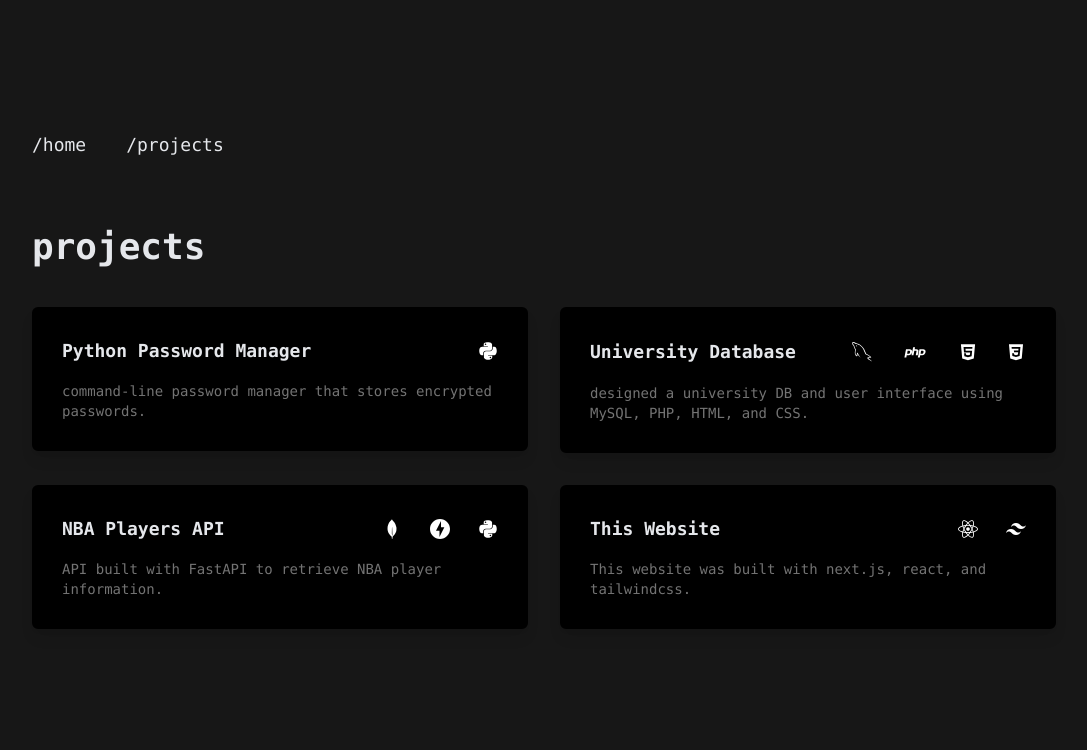
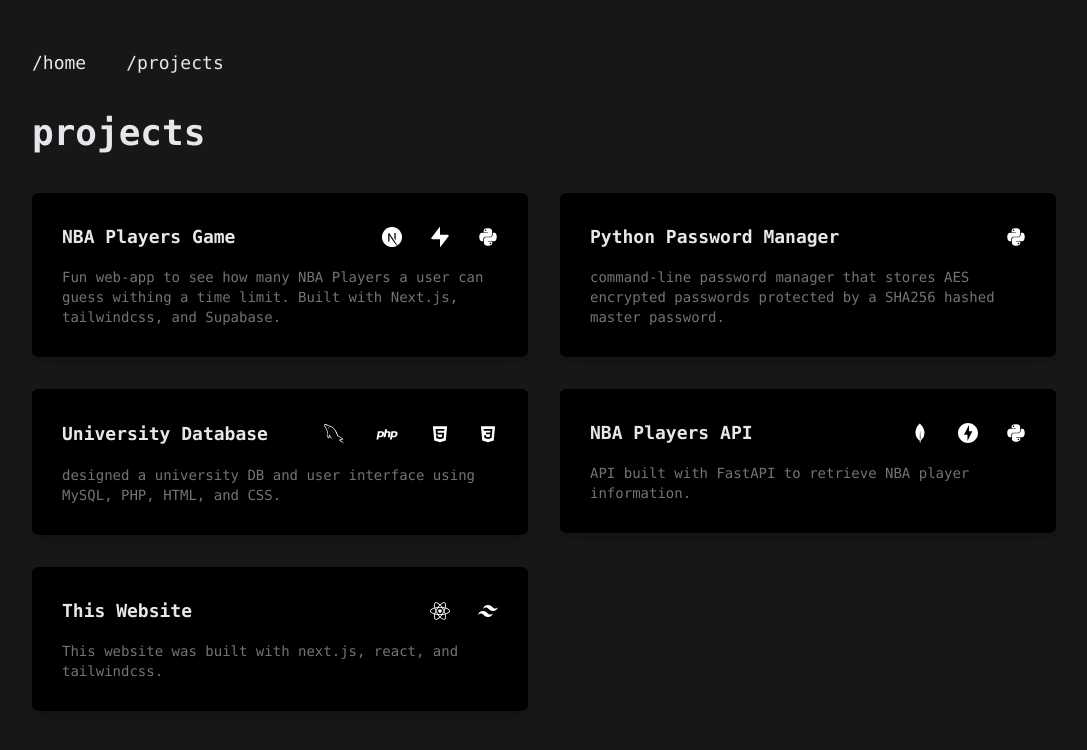
Before and after one commit to clxmente/OLD-solorio.dev, a Next.js app: page /projects in a window 1280 px wide. Shown: the top 750 px of the page, without its empty margins (96-1183 px from the left). Built offline with nearby package versions, Linux system fonts and the light colour scheme.

Commit message:
new proj

```diff
--- a/components/Navbar.jsx
+++ b/components/Navbar.jsx
@@ -2,7 +2,7 @@
 
 export function Navbar() {
     return (
-        <div className="h-24 flex justify-start">
+        <div className="h-12 sm:h-16 flex justify-start">
         <nav className="font-mono text-lg text-gray-200 no-underline">
           <div className="flex">
             <div className="pr-10"><Link href={"/"}><a className="hover:text-mygreen-500">/home</a></Link></div>
--- a/pages/index.js
+++ b/pages/index.js
@@ -1,7 +1,7 @@
 import Head from 'next/head';
 import { Social } from "../components/Social";
 import { Navbar } from "../components/Navbar";
-import { AiOutlineGithub, AiOutlineTwitter, AiFillLinkedin, AiFillMail } from 'react-icons/ai';
+import { AiOutlineGithub, AiOutlineTwitter, AiOutlineLinkedin, AiOutlineMail } from 'react-icons/ai';
 
 export default function Home() {
   return (
@@ -9,19 +9,20 @@
       <Head>
         <title>Clemente Solorio</title>
         <meta name="description" content="20 year old student studying Computer Science at CSUF." />
+        <meta name="og:image" content="https://github.com/clxmente.png" />
         <link rel="icon" href="https://github.com/clxmente.png"/>
       </Head>
 
-      <main>
+      <main className="px-10">
         <div className="flex justify-center items-center h-screen">
           <div className="inline-block justify-center">
             {/* Nav Bar Code */}
             <Navbar />
             {/* END Nav Bar */}
-            <h1 className="font-mono text-gray-200 font-bold text-3xl sm:text-6xl flex justify-start px-5 sm:px-0">
+            <h1 className="font-mono text-gray-200 font-bold text-3xl sm:text-6xl flex justify-start sm:px-0">
               {"hello, i'm clem."}
             </h1>
-            <div className='px-5 sm:px-0 w-full'>
+            <div className='w-full'>
               <p className="font-mono text-neutral-500 text-lg leading-8 pt-8 sm:px-0">
                 {"I'm Clemente Solorio, a 20 year old student enrolled "}<br className='hidden sm:block'/>
                 <a
@@ -31,11 +32,11 @@
                 </a>{". I'm currently in my 3rd year of university,"}<br className="hidden sm:block"/>{"completing my Bachelors of Science in Computer Science."}
               </p>
             </div>
-            <div className="flex flex-nowrap pt-8 space-x-8 justify-start px-5 sm:px-0">
-            <Social href={"https://github.com/clxmente"} icon={<AiOutlineGithub size={"36"} />} />
-            <Social href={"https://www.linkedin.com/in/clementesolorio/"} icon={<AiFillLinkedin size={"36"} />} />
-            <Social href={"mailto:clem@solorio.dev"} icon={<AiFillMail size={"36"} />} />
-            <Social href={"https://twitter.com/clxmente"} icon={<AiOutlineTwitter size={"36"} />} />
+            <div className="flex pt-8 space-x-8 justify-start items-end">
+              <Social href={"https://github.com/clxmente"} icon={<AiOutlineGithub size={42} />} />
+              <Social href={"https://www.linkedin.com/in/clementesolorio/"} icon={<AiOutlineLinkedin size={42} />} />
+              <Social href={"mailto:clem@solorio.dev"} icon={<AiOutlineMail size={42} />} />
+              <Social href={"https://twitter.com/clxmente"} icon={<AiOutlineTwitter size={42} />} />
             </div>
           </div>
         </div>
--- a/pages/projects.js
+++ b/pages/projects.js
@@ -2,20 +2,20 @@
 import Link from "next/link";
 import { Navbar } from "../components/Navbar";
 import { FaPython, FaReact } from "react-icons/fa";
-import { SiTailwindcss, SiFastapi, SiMongodb, SiNginx } from "react-icons/si";
+import { SiTailwindcss, SiFastapi, SiMongodb, SiNextdotjs, SiSupabase } from "react-icons/si";
 import { GrMysql } from "react-icons/gr";
 import { DiPhp, DiHtml5, DiCss3 } from "react-icons/di";
 
 function Projects() {
     return (
-        <div>
+        <div className='bg-neutral-900'>
         <Head>
           <title>Clemente Solorio</title>
           <meta name="description" content="Page with some of the projects I have worked on." />
           <link rel="icon" href="https://github.com/clxmente.png"/>
         </Head>
 
-        <main>
+        <main className='mb-10 bg-neutral-900 sm:mb-0'>
           <div className="flex justify-center items-center sm:h-screen overflow-auto">
             <div className="inline-block justify-center w-4/5 2xl:w-1/2 pt-12 sm:pt-0">
               {/* Nav Bar Code */}
@@ -26,6 +26,23 @@
               </h1>
               {/* PW Manager */}
               <div className="py-10 grid grid-cols-1 xl:grid-cols-2 gap-8"> {/* grid container */}
+                {/* NBA-Game */}
+                <Link href={"https://nba-game.solorio.dev/"}>
+                  <a>
+                  <div className="border-2 border-solid border-black bg-black rounded-md px-7 py-7 shadow-lg hover:scale-105 hover:transition-all hover:ease-out hover:duration-500 transition-all ease-out duration-500">
+                  <div className="flex items-center justify-between">
+                    <p className='font-bold text-lg font-mono text-gray-200'>NBA Players Game</p>
+                    <div className="flex items-center">
+                        <div className="pr-4 sm:pr-7"><SiNextdotjs size={"20"} color="white" /></div>
+                        <div className="pr-4 sm:pr-7"><SiSupabase size={"20"} color="white" /></div>
+                        <FaPython size={"20"} color={"white"}/>
+                      </div>
+                  </div>
+                    <p className='text-sm font-mono text-neutral-500 pt-4 text_flicker'>Fun web-app to see how many NBA Players a user can guess withing a time limit. Built with Next.js, tailwindcss, and Supabase.</p>
+                  </div>
+                  </a>
+                </Link>
+                {/* END NBA-Game */}
                 {/* PW Manager */}
                 <Link href={"https://github.com/clxmente/Python-Password-Manager"}>
                   <a>
@@ -34,7 +51,7 @@
                     <p className='font-bold text-lg font-mono text-gray-200'>Python Password Manager</p>
                     <FaPython size={"20"} color={"white"}/>
                   </div>
-                    <p className='text-sm font-mono text-neutral-500 pt-4 text_flicker'>command-line password manager that stores encrypted passwords.</p>
+                    <p className='text-sm font-mono text-neutral-500 pt-4 text_flicker'>command-line password manager that stores AES encrypted passwords protected by a SHA256 hashed master password.</p>
                   </div>
                   </a>
                 </Link>
--- a/styles/globals.css
+++ b/styles/globals.css
@@ -10,6 +10,7 @@
 body {
   padding: 0;
   margin: 0;
+  background-color: #171717;
 }
 
 .social_icons {
```
